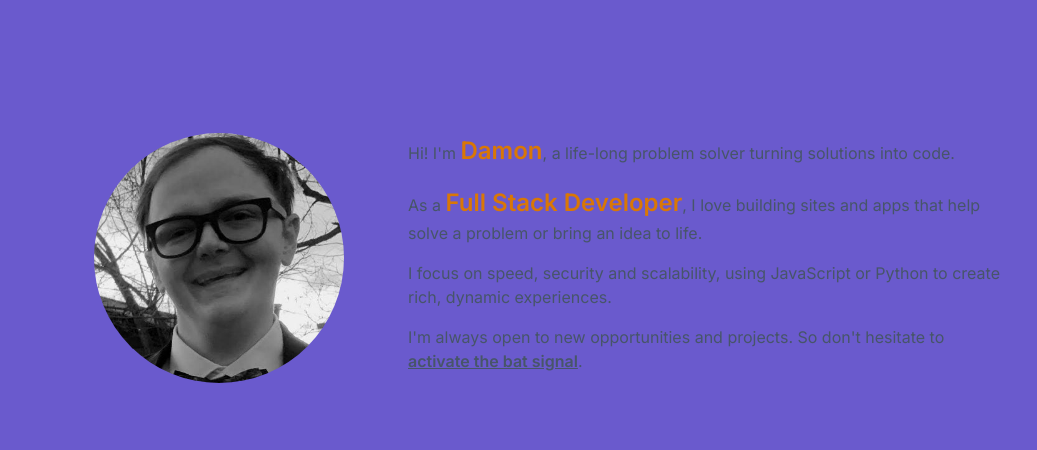
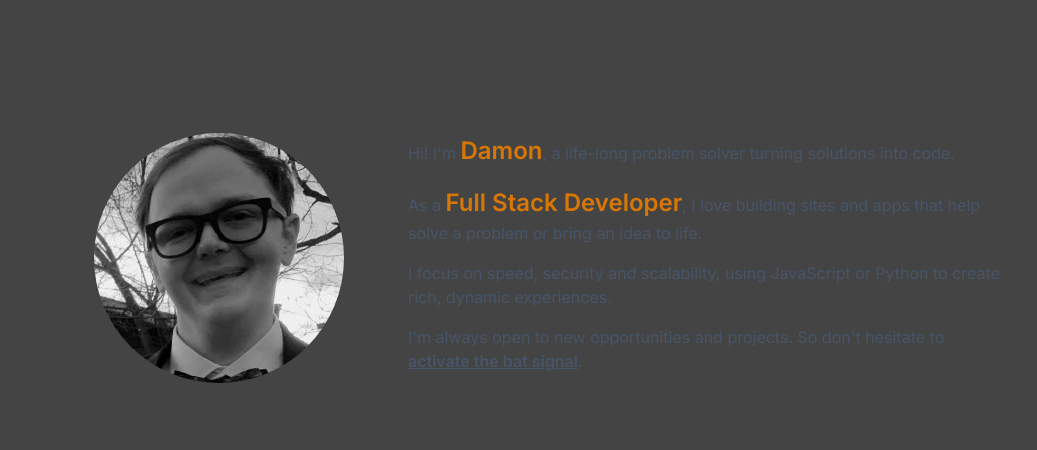
Before and after one commit to damonBenbo/Portfolio, an Eleventy site: page src/index.njk in a window 1280 px wide. Shown: the part 75-525 px from the top of the page, without its empty margins (122-1159 px from the left). Built offline with nearby package versions, Linux system fonts and the light colour scheme; Eleventy itself is replaced by a stand-in of ours; files that its build step writes are made by us from their sources; files whose address does not match are found by name.

Commit message:
adjusted background color

```diff
--- a/src/css/style.css
+++ b/src/css/style.css
@@ -24,7 +24,7 @@
 html,
 body {
     height: 100%;
-    background-color: slateblue;
+    background-color: #444;
 }
 
 html:focus-within {
```
